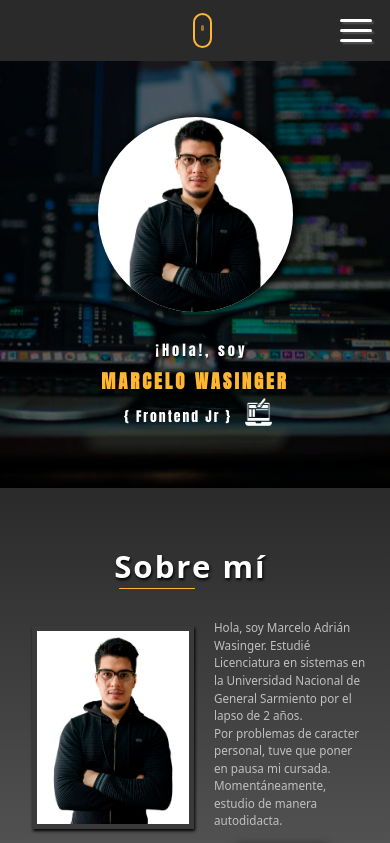
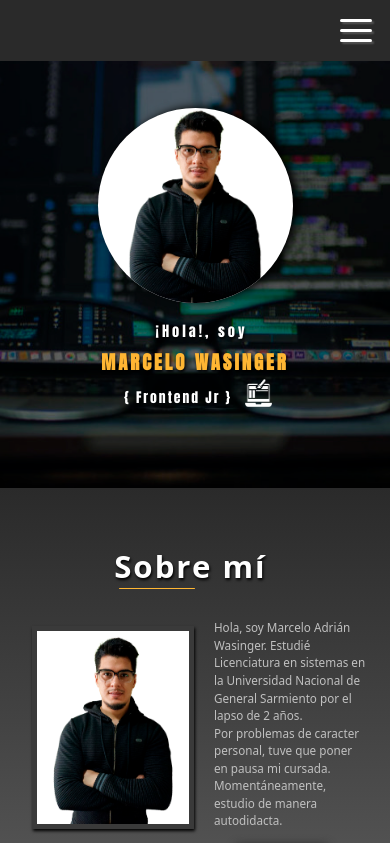
Before and after one commit to macheWasinger/portafolio, a React (Create React App) app: page / in a window 390 px wide. Shown: the top 843 px of the page. Built offline with nearby package versions, Linux system fonts and the light colour scheme; grey boxes are pictures that could not be loaded; a web font is replaced by a local one.

Commit message:
cambio diseño 22/2/22

```diff
--- a/src/componentes/Home.jsx
+++ b/src/componentes/Home.jsx
@@ -26,8 +26,6 @@ const Home = () => {
           >
             <source src={logoAnimado} />
           </video>
-
-          <div className="scroll" id="animacionScroll"></div>
 
           <Menu />
         </div>
@@ -74,6 +72,9 @@ const Home = () => {
               <img loading="lazy" src={iconFrontend} alt="" />
             </div>
           </div>
+          <div className="container-arrowDown">
+            <i class="fa-solid fa-arrow-down"></i>
+          </div>
         </div>
       </div>
     </div>
--- a/src/css/home/HomeDESKTOP.css
+++ b/src/css/home/HomeDESKTOP.css
@@ -25,53 +25,6 @@
   margin-left: 1.5%;
   margin-top: 0.7%;
   z-index: 0 !important;
-}
-
-.scroll {
-  width: 2vw;
-  height: 3.5vw;
-  margin: auto;
-  position: relative;
-  top: 0%;
-  left: 44%;
-  border: 0.2vw solid #ffb633;
-  border-radius: 100px;
-  display: flex;
-  justify-content: center;
-}
-
-.scroll:before {
-  content: "";
-  width: 0.25vw;
-  height: 1vw;
-  background-color: #ffb633;
-  border-radius: 100px;
-  opacity: 1;
-  animation: animarDown 3s infinite;
-}
-
-@keyframes animarDown {
-  0% {
-    opacity: 1;
-    margin-top: 30%;
-  }
-
-  25% {
-    opacity: 0.75;
-  }
-
-  50% {
-    opacity: 0.5;
-  }
-
-  75% {
-    opacity: 0.25;
-  }
-
-  100% {
-    opacity: 0;
-    margin-top: 125%;
-  }
 }
 
 .container_fondo-presentacion-imageDev {
--- a/src/css/home/HomeMOBILE.css
+++ b/src/css/home/HomeMOBILE.css
@@ -34,6 +34,30 @@
     left: 0;
   }
 
+  .container__presentacion-imageDeveloper {
+    height: 90vw;
+    /* background-color: blue; */
+    margin-top: 12% !important;
+  }
+
+  .container-arrowDown > .fa-arrow-down {
+    font-size: 7vw;
+    color: #ffffff;
+    opacity: 0.4;
+    animation: animarArrowDown 2s infinite;
+  }
+
+  @keyframes animarArrowDown {
+    from {
+      transform: translateY(0);
+    }
+
+    to {
+      transform: translateY(20vw);
+      opacity: 0;
+    }
+  }
+
   .container_fondo-presentacion-imageDev .container__texto-presentacion {
     width: 80vw;
     height: 20vw;
@@ -57,45 +81,6 @@
     position: relative;
     bottom: 0.5vw;
     z-index: 1;
-  }
-
-  .scroll {
-    width: 1.5em;
-    height: 2.7em;
-    border: 2px solid #ffb633;
-    margin-top: 13px !important;
-    margin: auto;
-    margin-left: -46px !important;
-  }
-
-  .scroll:before {
-    width: 0.15em;
-    height: 0.4em;
-    animation: animarUp 2.5s infinite;
-  }
-
-  @keyframes animarUp {
-    100% {
-      opacity: 0;
-      margin-top: 40%;
-    }
-
-    75% {
-      opacity: 0.25;
-    }
-
-    50% {
-      opacity: 0.5;
-    }
-
-    25% {
-      opacity: 0.75;
-    }
-
-    0% {
-      opacity: 1;
-      margin-top: 115%;
-    }
   }
 
   .style-h1-home {
@@ -159,18 +144,6 @@
     z-index: 2;
   }
 
-  .scroll {
-    width: 1.3em;
-    height: 2.2em;
-    margin-top: 13px !important;
-  }
-
-  .container__presentacion-imageDeveloper {
-    height: 80vw;
-    /* background-color: blue; */
-    margin-top: 14.5% !important;
-  }
-
   .container_fondo-presentacion-imageDev .container__texto-presentacion {
     width: 60vw;
     height: 23vw;
@@ -218,12 +191,6 @@
     margin-top: 0.1em;
     z-index: 2;
   }
-
-  .scroll {
-    width: 1.3em;
-    height: 2.2em;
-    margin-top: 13px !important;
-  }
 }
 
 @media only screen and (min-width: 800px) and (max-width: 882px) {
```
